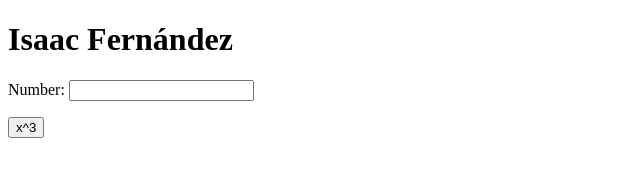
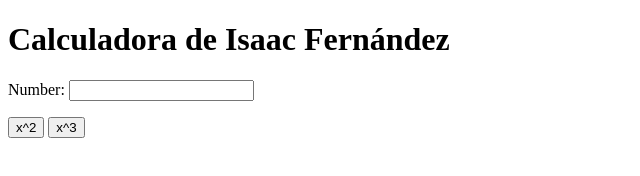
Before and after one commit to isaacf3r/my_calculator_2, a plain HTML site: page index.html in a window 1280 px wide. Shown: the whole page, without its empty margins (0-640 px from the left). Drawn offline with Linux system fonts and the light colour scheme.

Commit message:
x^2 button

```diff
--- a/index.html
+++ b/index.html
@@ -5,10 +5,11 @@
 		<meta charset="utf-8">
 	</head>
 	<body>
-		<h1>Isaac Fernández</h1>
+		<h1>Calculadora de Isaac Fernández</h1>
 		Number:
 		<input type="text" id="n1">
 		<p>
+			<button onclick="square()"> x^2 </button>
 			<button onclick="cube()"> x^3 </button>
 		</p>
 		<script type="text/javascript">
@@ -16,6 +17,10 @@
 				var num = document.getElementById("n1");
 				num.value = Math.pow(num.value, 3);
 			}
+			function square() {
+				var num = document.getElementById("n1");
+				num.value = Math.pow(num.value, 2);
+			}
 		</script>
 	</body>
 </html>
```
